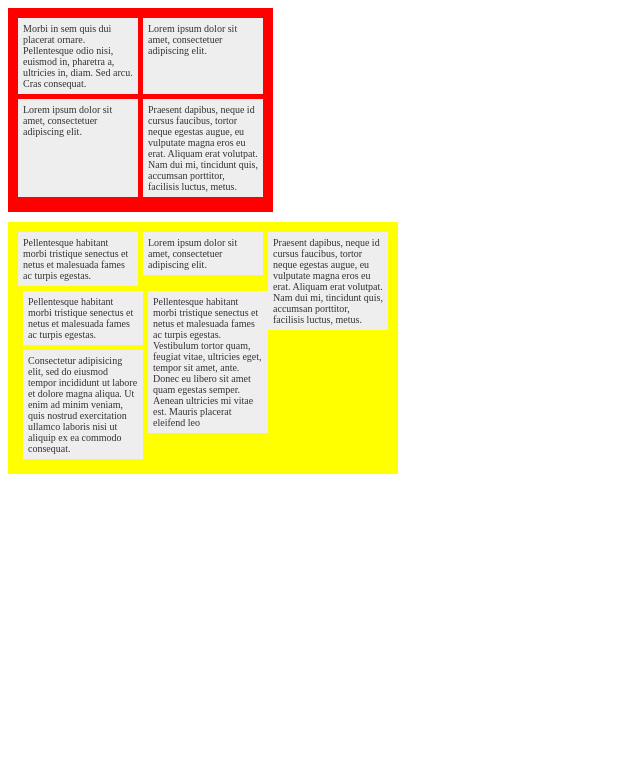
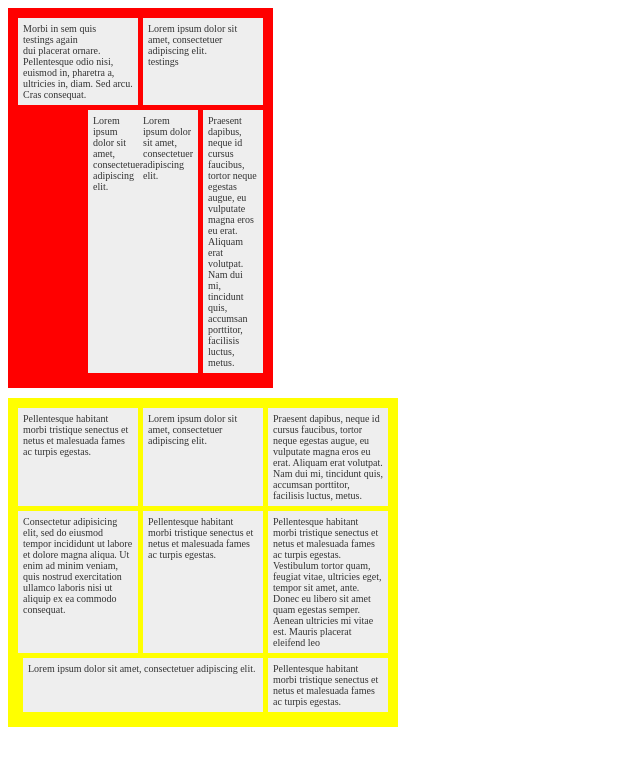
Before and after one commit to rynangeles/colresize, a plain HTML site: page index.html in a window 1280 px wide. Shown: the whole page, without its empty margins (0-640 px from the left). Drawn offline with nearby package versions, Linux system fonts and the light colour scheme.

Commit message:
no need to specify number of columns

```diff
--- a/index.html
+++ b/index.html
@@ -65,10 +65,11 @@
     </head>
     <body>
         <div class="size2Wrapper wrapper clearfix">
-            <div class="size2">Lorem ipsum dolor sit amet, consectetuer adipiscing elit.</div>
-            <div class="size2">Morbi in sem quis dui placerat ornare. Pellentesque odio nisi, euismod in, pharetra a, ultricies in, diam. Sed arcu. Cras consequat.</div>
-            <div class="size2">Praesent dapibus, neque id cursus faucibus, tortor neque egestas augue, eu vulputate magna eros eu erat. Aliquam erat volutpat. Nam dui mi, tincidunt quis, accumsan porttitor, facilisis luctus, metus.</div>
-            <div class="size2">Lorem ipsum dolor sit amet, consectetuer adipiscing elit.</div>
+            <div class="size2">Lorem ipsum dolor sit amet, consectetuer adipiscing elit.<div>testings</div></div>
+            <div class="size2">Morbi in sem quis <div>testings again</div> dui placerat ornare. Pellentesque odio nisi, euismod in, pharetra a, ultricies in, diam. Sed arcu. Cras consequat.</div>
+            <div class="size2" style="width:50px;">Praesent dapibus, neque id cursus faucibus, tortor neque egestas augue, eu vulputate magna eros eu erat. Aliquam erat volutpat. Nam dui mi, tincidunt quis, accumsan porttitor, facilisis luctus, metus.</div>
+            <div class="size2" style="width:50px;">Lorem ipsum dolor sit amet, consectetuer adipiscing elit.</div>
+            <div class="size2" style="width:40px;">Lorem ipsum dolor sit amet, consectetuer adipiscing elit.</div>
         </div>
         <div class="size3Wrapper wrapper clearfix">
             <div class="size3">Praesent dapibus, neque id cursus faucibus, tortor neque egestas augue, eu vulputate magna eros eu erat. Aliquam erat volutpat. Nam dui mi, tincidunt quis, accumsan porttitor, facilisis luctus, metus.</div>
@@ -79,13 +80,14 @@
             <div class="size3">Consectetur adipisicing elit, sed do eiusmod tempor incididunt ut labore et dolore magna
         aliqua. Ut enim ad minim veniam, quis nostrud exercitation ullamco laboris nisi ut aliquip ex ea
         commodo consequat.</div>
+            <div class="size3">Pellentesque habitant morbi tristique senectus et netus et malesuada fames ac turpis egestas.</div>
+            <div class="size3" style="width:230px;">Lorem ipsum dolor sit amet, consectetuer adipiscing elit.</div>
+
         </div>
 
         <script type="text/javascript">
-            $('.size2Wrapper').colresize({
-                column_count : 2,
-                container_children : '.size2',
-            });
+            $('.size2Wrapper').colresize();
+            $('.size3Wrapper').colresize();
         </script>
     </body>
 </html>
--- a/jquery.column.resize.js
+++ b/jquery.column.resize.js
@@ -2,16 +2,17 @@
     $.fn.colresize = function(options){
 
         var defaults = {
-            column_count : 2,
-            container_children : '.cell',
-            wrapper : this
+            column_count        : 0,
+            wrapper_class       : 'displayTable',
+            wrapper             : this,
+            specific_children   : false
         }
 
         var options = $.extend(defaults,options);
 
         this.each(function(){
 
-        	options.wrapper.addClass('perRow_'+options.column_count); // main container of divs to be resize
+        	options.wrapper.addClass(options.wrapper_class); // main container of divs to be resize
 
         	wrapper = options.wrapper;
 
@@ -19,19 +20,53 @@
 
 			if(!is_empty){ //check if container is not empty
 
-				var cells 	= $(wrapper).children(options.container_children);
+				var cells           = $(wrapper).children();
+                var index_array     = $.makeArray();
+                var position_top    = 0;
 
-				for(var i = 0; i < cells.length; i+=options.column_count) {
+                cells.each(function(index,dom_ele){
 
-					var arr = $.makeArray();
+                    if(index == cells.length-1){
 
-					cells.slice(i, i+options.column_count).each(function(){
+                        index_array.push(cells.length);
 
-				    	arr.push($(this).height()); // put all height of each div
+                        position_top = 'stop';
 
-				    }).css('height', Math.max.apply( Math, arr )); // set height of each div per row base on max value from array
+                    }
 
-				}
+                    if($(dom_ele).position().top != position_top){
+
+                        if(position_top != 'stop'){
+
+                            index_array.push(index);
+
+                        }
+
+                        var next_count = 0;
+
+                        $.each(index_array, function(i,val){
+
+                            var arr = $.makeArray();
+
+                            if(index_array[i+1]){
+
+                                cells.slice(next_count, index_array[i+1]).each(function(){
+
+                                    arr.push($(this).height());
+
+                                }).css('height', Math.max.apply( Math, arr ));
+
+                                next_count = index_array[i+1];
+                            }
+
+                        });
+                    }
+
+                    position_top = $(dom_ele).position().top;
+
+                });
+
+
 
 			}
 
```
